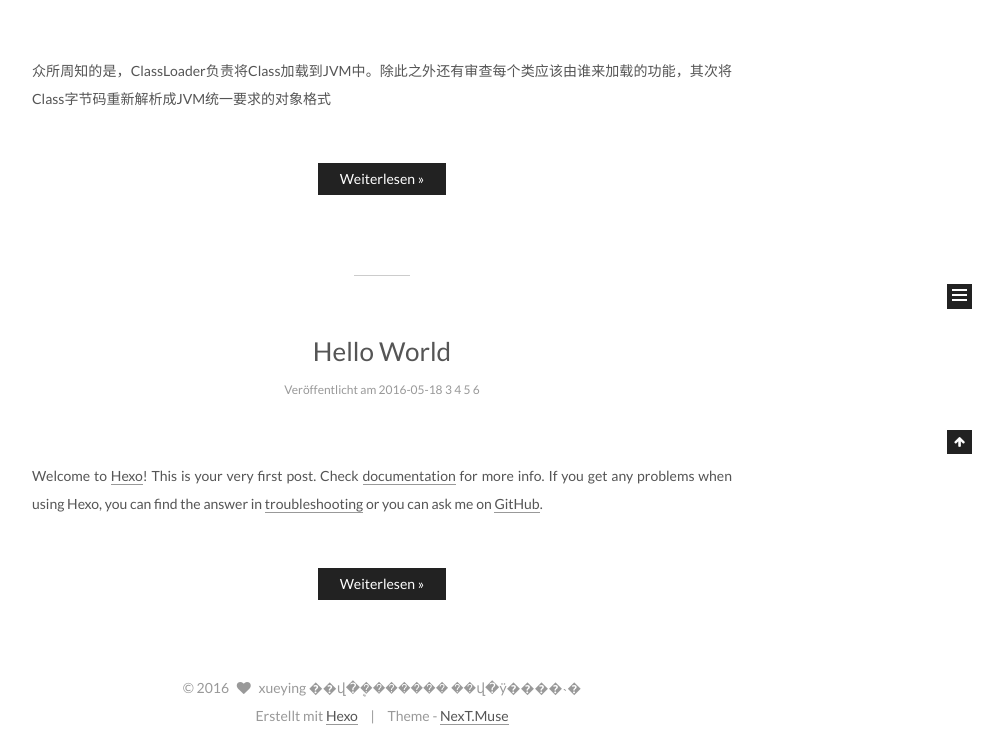
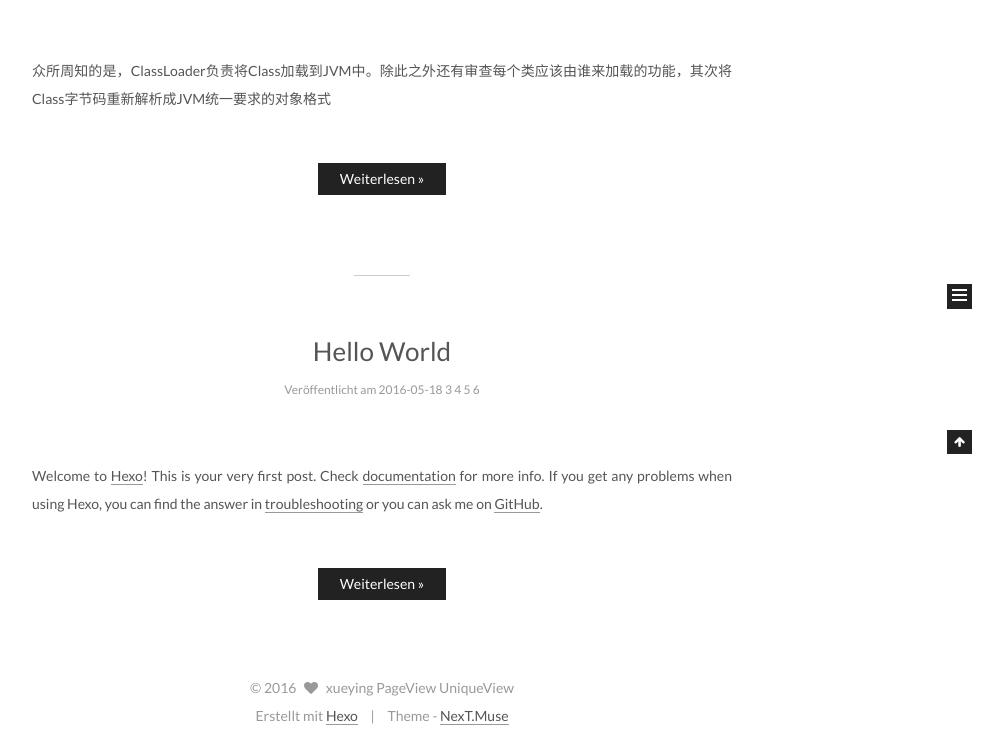
Before and after one commit to tmz123/tmz123.github.io, a plain HTML site: page index.html in a window 1280 px wide. Shown: the part 446-1196 px from the top of the page, without its empty margins (258-1261 px from the left). Drawn offline with Linux system fonts and the light colour scheme; some packages are replaced by stand-ins of ours; a script that the page names is missing.

Commit message:
Site updated: 2016-05-19 12:05:35

```diff
--- a/css/main.css
+++ b/css/main.css
@@ -1548,7 +1548,7 @@ pre .javascript .function {
   width: 4px;
   height: 4px;
   border-radius: 50%;
-  background: #fe444e;
+  background: #b6ff81;
 }
 .links-of-blogroll {
   font-size: 13px;
--- a/index.html
+++ b/index.html
@@ -493,10 +493,10 @@
   </span>
   <span class="author" itemprop="copyrightHolder">xueying</span>
   <span id="busuanzi_container_site_pv">
-    ��վ�ܷ�����<span id="busuanzi_value_site_pv"></span>��
+    PageView<span id="busuanzi_value_site_pv"></span>
 </span>
 <span id="busuanzi_container_site_uv">
-  ��վ�ÿ���<span id="busuanzi_value_site_uv"></span>�˴�
+  UniqueView <span id="busuanzi_value_site_uv"></span>
 </span>
 </div>
 
```
Also changed, not shown: 2016/05/18/hello-world/index.html (+2 -2 lines), 2016/05/19/ClassLoader/index.html (+2 -2 lines), archives/2016/05/index.html (+2 -2 lines), archives/2016/index.html (+2 -2 lines), archives/index.html (+2 -2 lines).
